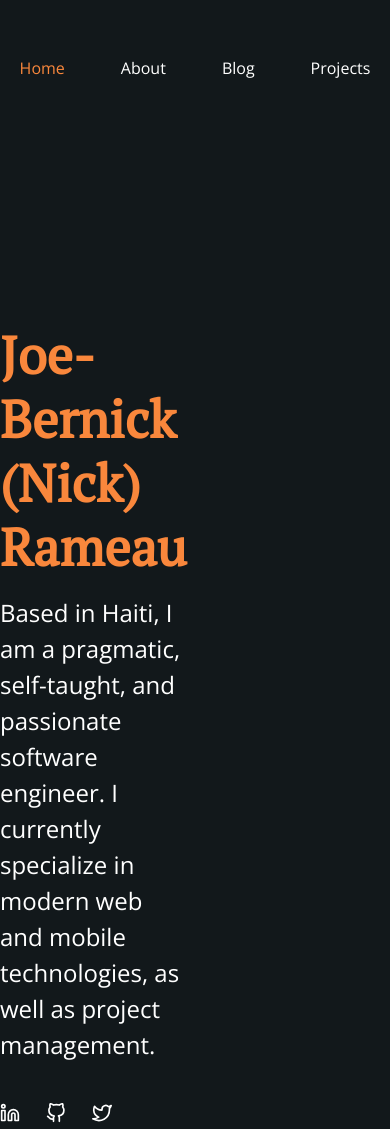
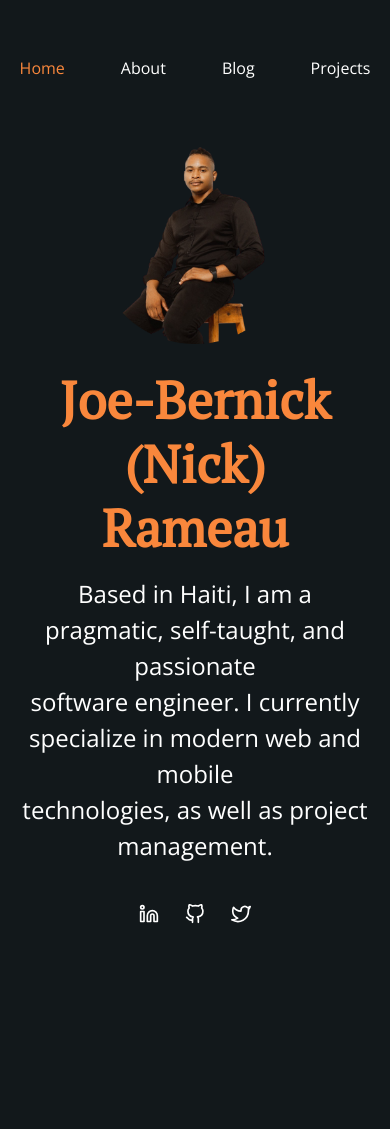
Before and after one commit to nickdotht/nick.ht, a Next.js app: page / in a window 390 px wide. After the commit the page ends 970 px from the top, so only its background shows below. Built offline with nearby package versions, Linux system fonts and the light colour scheme.

Commit message:
WIP: Home page responsiveness

```diff
--- a/components/HomeIntro.tsx
+++ b/components/HomeIntro.tsx
@@ -1,4 +1,4 @@
-import { Flex, Heading, Icon, Link, Text } from "@chakra-ui/react"
+import { Box, Flex, Heading, Icon, Link, Text } from "@chakra-ui/react"
 import Image from "next/image"
 import { FC } from "react"
 import { FiGithub, FiLinkedin, FiTwitter } from 'react-icons/fi'
@@ -7,27 +7,46 @@ export const HomeIntro: FC = () => {
   return (
     <Flex
       flex="1"
-      mt="243px"
+      mt={['40px', '40px', '40px', '243px', '243px', '243px']}
     >
       <Flex
         m="auto"
+        direction={['column', 'column', 'column', 'row', 'row', 'row']}
+        px={['16px', '16px', '16px', '40px', '40px', '40px']}
       >
+        <Box display={['flex', 'flex', 'flex', 'none', 'none', 'none']} m="24px auto">
+          <Image src="/images/hero-image.png" width="200px" height="200px" alt="Nick Rameau" />
+        </Box>
+
         {/* Text block */}
         <Flex
           direction="column"
-          mr="218px"
+          mr={['0px', '0px', '0px', '218px', '218px', '218px']}
         >
-          <Heading color="primary" fontSize="52px" fontWeight="700" lineHeight="64px">
+          <Heading
+            color="primary"
+            fontSize="52px"
+            fontWeight="700"
+            lineHeight="64px"
+            textAlign={['center', 'center', 'center', 'left', 'left', 'left']}
+          >
             Joe-Bernick (Nick)<br />Rameau
           </Heading>
 
-          <Text color="#fff" fontWeight="400" fontSize="24px" lineHeight="36px" mt="16px">
+          <Text
+            color="#fff"
+            fontWeight="400"
+            fontSize="24px"
+            lineHeight="36px"
+            mt="16px"
+            textAlign={['center', 'center', 'center', 'left', 'left', 'left']}
+          >
             Based in Haiti, I am a pragmatic, self-taught, and passionate<br />
             software engineer. I currently specialize in modern web and mobile<br />
             technologies, as well as project management.
           </Text>
 
-          <Flex mt="40px">
+          <Flex marginX={['auto', 'auto', 'auto', 0, 0, 0]} mt="40px" mb={['40px', '40px', '40px', 0, 0, 0]}>
             <Link href="https://www.linkedin.com/in/nickdotht/" mr="26px" target="_blank">
               <Icon as={FiLinkedin} color="#fff" _hover={{ color: '#0C63BC' }} boxSize="20px" />
             </Link>
@@ -41,7 +60,9 @@ export const HomeIntro: FC = () => {
         </Flex>
 
         {/* Image block */}
-        <Image src="/images/hero-image.png" width="314px" height="314px" alt="Nick Rameau" />
+        <Box display={['none', 'none', 'none', 'flex', 'flex', 'flex']}>
+          <Image src="/images/hero-image.png" width="270px" height="270px" alt="Nick Rameau" />
+        </Box>
       </Flex>
     </Flex>
   )
```
